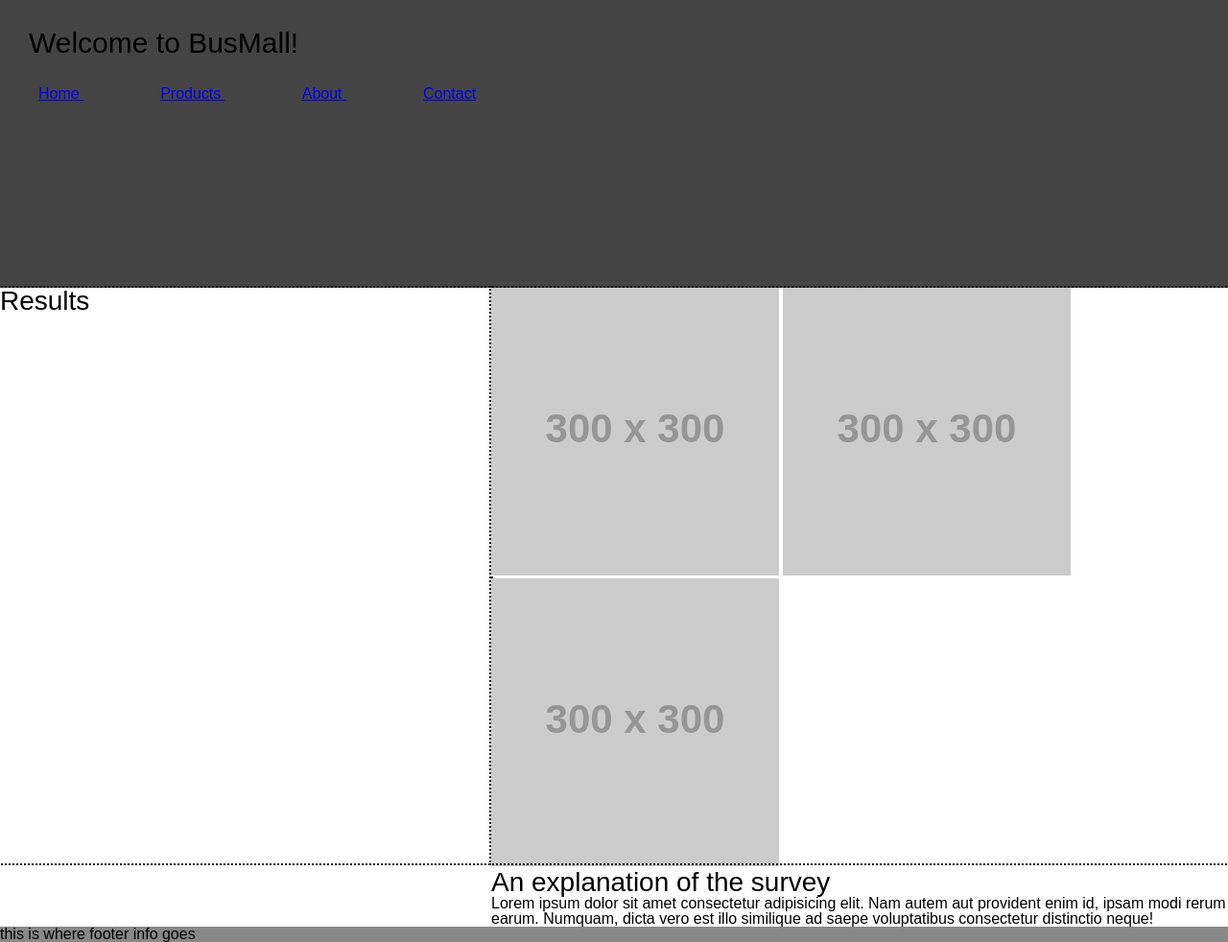
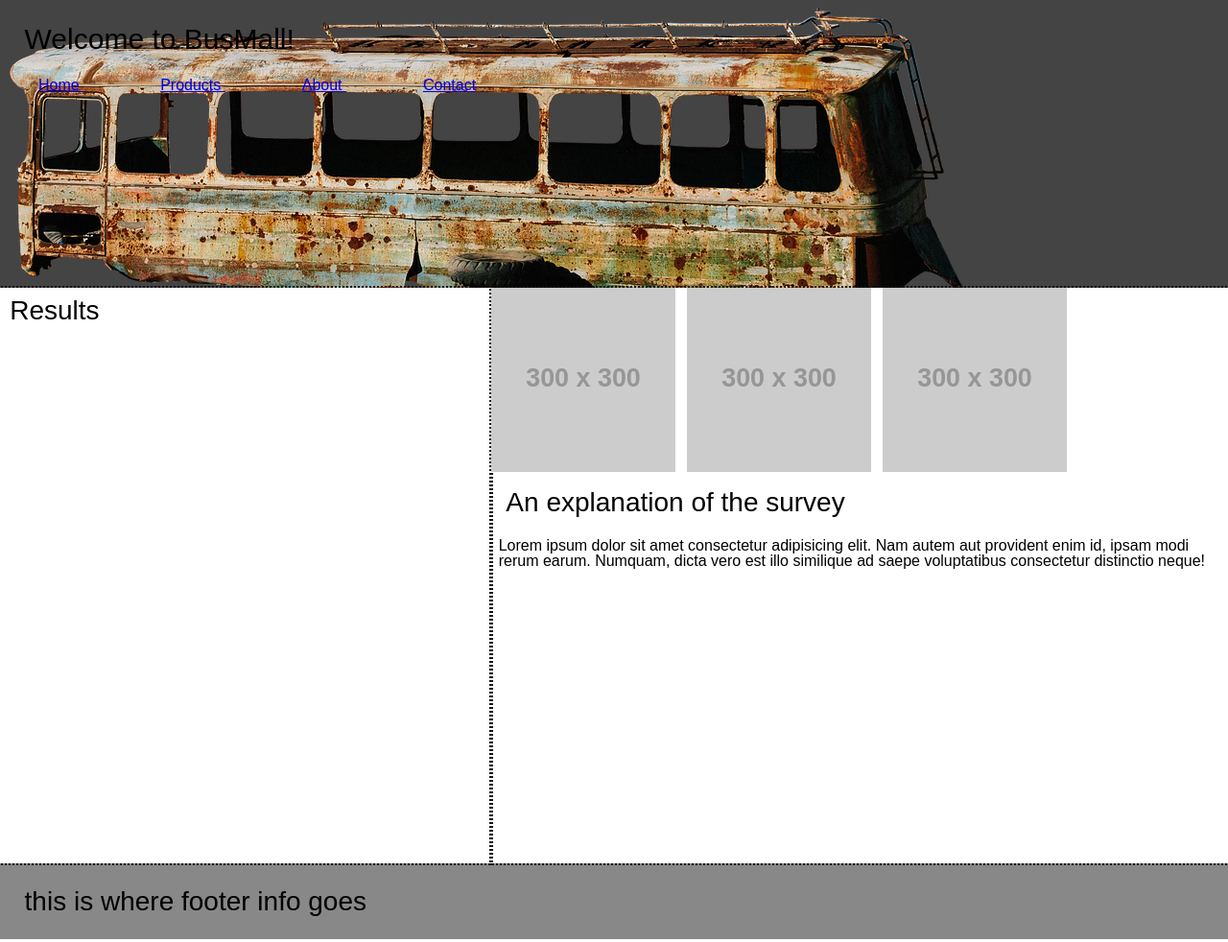
Before and after one commit to MthwBrwn/bus-mall, a plain HTML site: page index.html in a window 1280 px wide. Shown: the whole page at 96% size. Drawn offline with Linux system fonts and the light colour scheme; placeholder pictures from the web are drawn by us.

Commit message:
css modifed to allow for scaling - bckgrd image added

```diff
--- a/css/style.css
+++ b/css/style.css
@@ -8,6 +8,8 @@ nav {
   height: 300px ;
   background-color: #444444;
   width: 100%;
+  background-image: url("../img/bus-3034479__340.png") ;
+  background-repeat: no-repeat;
 
 
 }
@@ -15,13 +17,17 @@ nav {
 h1 {
   font-size: 30px;
   font-family: fantasy;
-  padding: 30px;
+  padding: 2%;
 }
 
 h2 {
   /* controls Results */
   font-size: 28px;
-  padding: 30 px;
+  padding: 2%;
+}
+
+p {
+  padding:1%;
 }
 
 ul {
@@ -66,3 +72,13 @@ footer {
   height: 150 px;
   background-color: #888888;
 }
+
+img {
+  width: 25%;
+  padding-right: 1%;
+}
+
+/* img:first-child {
+  padding-left: 1%;
+
+} */
--- a/index.html
+++ b/index.html
@@ -57,14 +57,14 @@
 
     <!-- Buttons will be radio buttons on bottom of pics -->
 
-       <h2>An explanation of the survey</h2>
-      <p>
+    <h2>An explanation of the survey</h2>
+    <p>
       Lorem ipsum dolor sit amet consectetur adipisicing elit. Nam autem aut provident enim id, ipsam modi rerum earum. Numquam, dicta vero est illo similique ad saepe voluptatibus consectetur distinctio neque!
     </p>
   </section>
 
   <footer>
-    this is where footer info goes
+    <h2> this is where footer info goes</h2>
 
   </footer>
 
```
